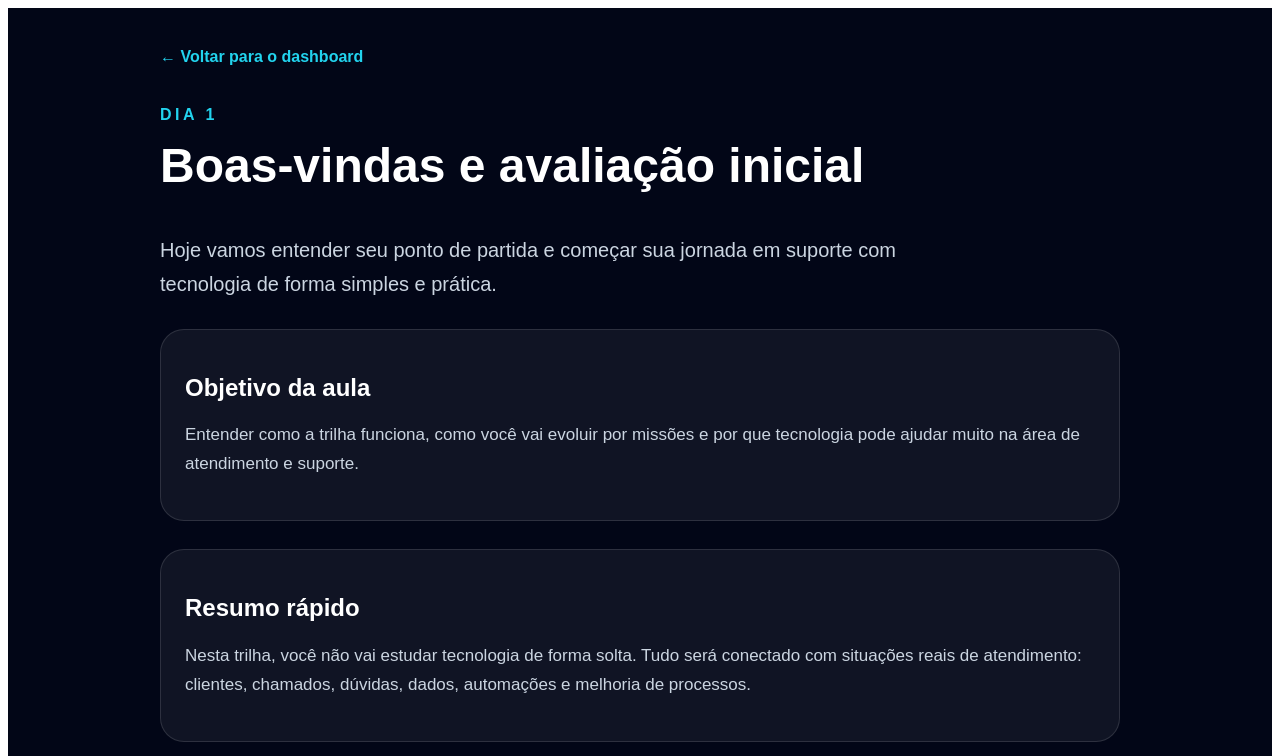
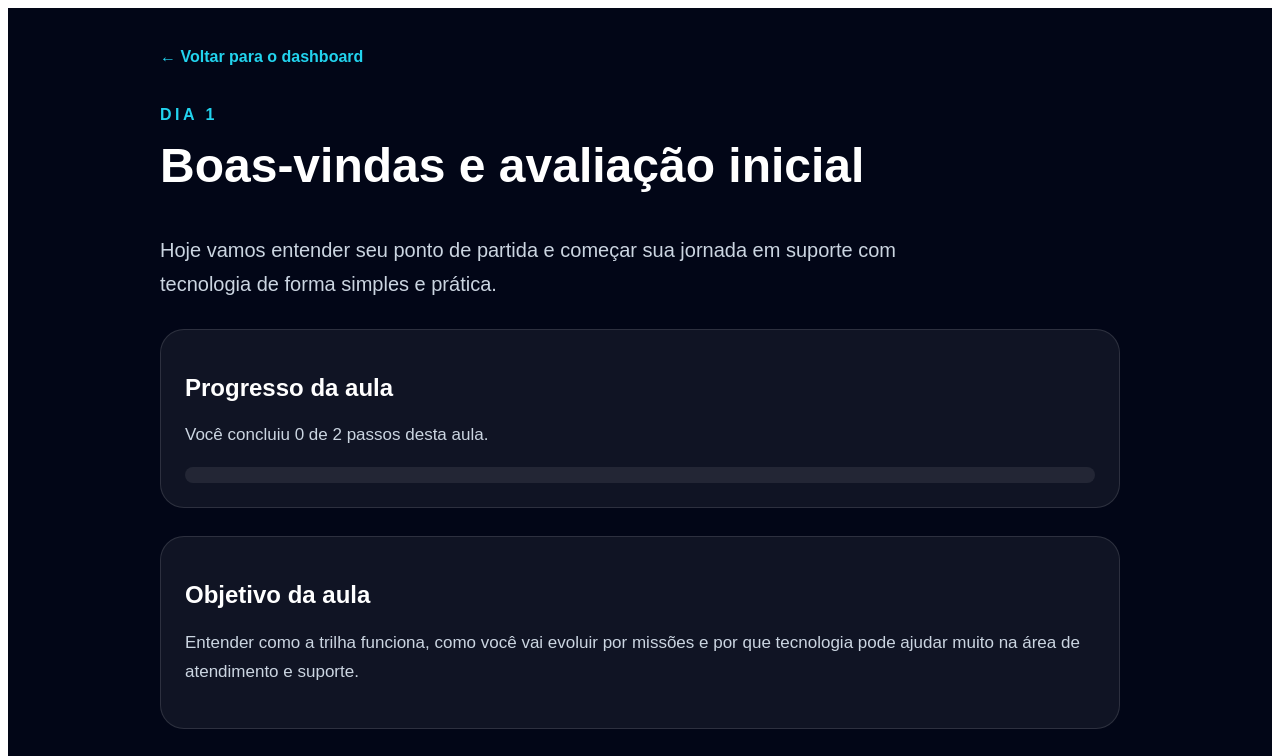
Before and after one commit to HanzSolo66/suporte-tech-30-dias, a Next.js app in the folder apps/web/: page /aulas/dia-1 in a window 1280 px wide. Shown: the top 756 px of the page. Built offline with nearby package versions, Linux system fonts and the light colour scheme.

Commit message:
Adiciona progresso local na aula do dia 1

```diff
--- a/apps/web/app/aulas/dia-1/page.tsx
+++ b/apps/web/app/aulas/dia-1/page.tsx
@@ -1,6 +1,6 @@
 "use client";
 
-import { useState } from "react";
+import { useEffect, useState } from "react";
 
 const question = {
   title: "Qual é o objetivo principal desta trilha?",
@@ -29,14 +29,53 @@ const question = {
   ],
 };
 
+const progressKey = "suporte-tech-progress";
+
+type ProgressData = {
+  day1QuizCompleted: boolean;
+  day1AlexUsed: boolean;
+};
+
+const initialProgress: ProgressData = {
+  day1QuizCompleted: false,
+  day1AlexUsed: false,
+};
+
 export default function AulaDia1Page() {
   const [selectedOption, setSelectedOption] = useState<string | null>(null);
   const [difficulty, setDifficulty] = useState("");
   const [alexResponse, setAlexResponse] = useState("");
+  const [progress, setProgress] = useState<ProgressData>(initialProgress);
 
   const selectedAnswer = question.options.find(
     (option) => option.id === selectedOption
   );
+
+  useEffect(() => {
+    const savedProgress = window.localStorage.getItem(progressKey);
+
+    if (savedProgress) {
+      setProgress(JSON.parse(savedProgress));
+    }
+  }, []);
+
+  function saveProgress(newProgress: ProgressData) {
+    setProgress(newProgress);
+    window.localStorage.setItem(progressKey, JSON.stringify(newProgress));
+  }
+
+  function handleSelectOption(optionId: string) {
+    setSelectedOption(optionId);
+
+    const option = question.options.find((item) => item.id === optionId);
+
+    if (option?.isCorrect) {
+      saveProgress({
+        ...progress,
+        day1QuizCompleted: true,
+      });
+    }
+  }
 
   function handleAskAlex() {
     if (!difficulty.trim()) {
@@ -47,6 +86,11 @@ export default function AulaDia1Page() {
     }
 
     const lowerDifficulty = difficulty.toLowerCase();
+
+    saveProgress({
+      ...progress,
+      day1AlexUsed: true,
+    });
 
     if (
       lowerDifficulty.includes("lógica") ||
@@ -75,6 +119,11 @@ export default function AulaDia1Page() {
       "Obrigado por compartilhar. Minha sugestão é revisar o resumo da aula e tentar explicar com suas palavras o que você entendeu. Se travar, divida a dúvida em uma frase simples: 'não entendi o que é...' ou 'não sei quando usar...'. Material de apoio: procure uma explicação inicial no Curso em Vídeo relacionada ao tema."
     );
   }
+
+  const completedSteps = [
+    progress.day1QuizCompleted,
+    progress.day1AlexUsed,
+  ].filter(Boolean).length;
 
   return (
     <main
@@ -133,6 +182,32 @@ export default function AulaDia1Page() {
         </p>
 
         <section style={cardStyle}>
+          <h2>Progresso da aula</h2>
+          <p style={mutedStyle}>
+            Você concluiu {completedSteps} de 2 passos desta aula.
+          </p>
+
+          <div
+            style={{
+              height: "16px",
+              background: "rgba(255,255,255,0.08)",
+              borderRadius: "999px",
+              overflow: "hidden",
+              marginTop: "16px",
+            }}
+          >
+            <div
+              style={{
+                width: `${(completedSteps / 2) * 100}%`,
+                height: "100%",
+                background: "#22d3ee",
+                borderRadius: "999px",
+              }}
+            />
+          </div>
+        </section>
+
+        <section style={cardStyle}>
           <h2>Objetivo da aula</h2>
           <p style={mutedStyle}>
             Entender como a trilha funciona, como você vai evoluir por missões
@@ -171,7 +246,7 @@ export default function AulaDia1Page() {
               return (
                 <button
                   key={option.id}
-                  onClick={() => setSelectedOption(option.id)}
+                  onClick={() => handleSelectOption(option.id)}
                   style={{
                     ...buttonStyle,
                     border: isSelected
```
